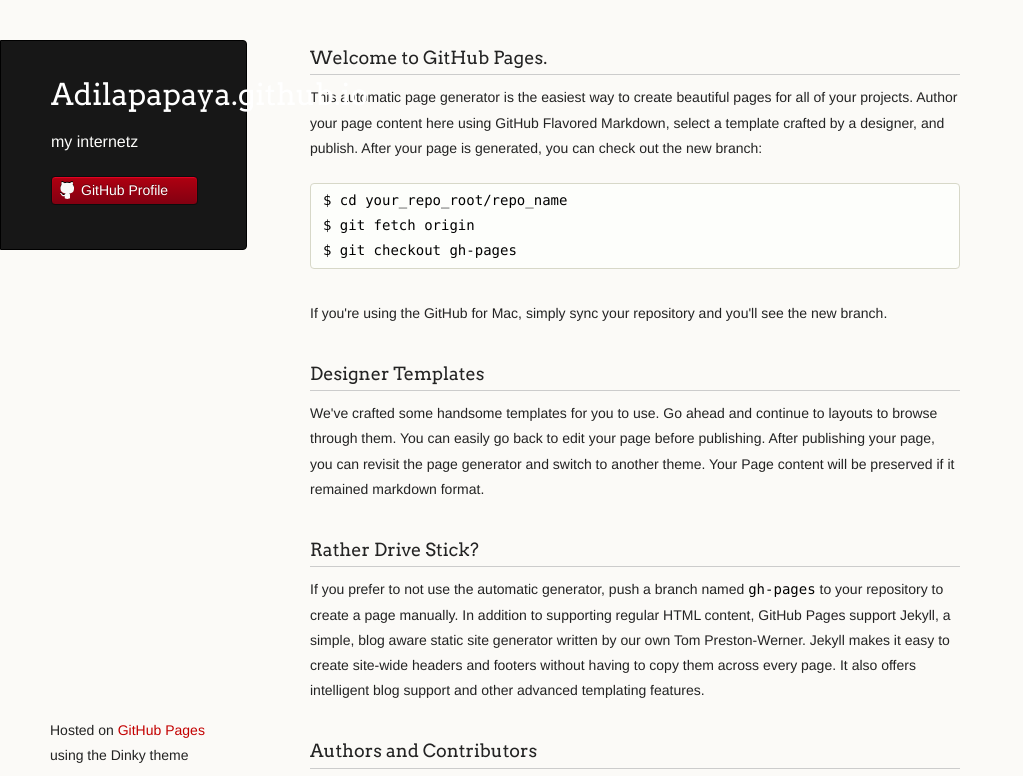
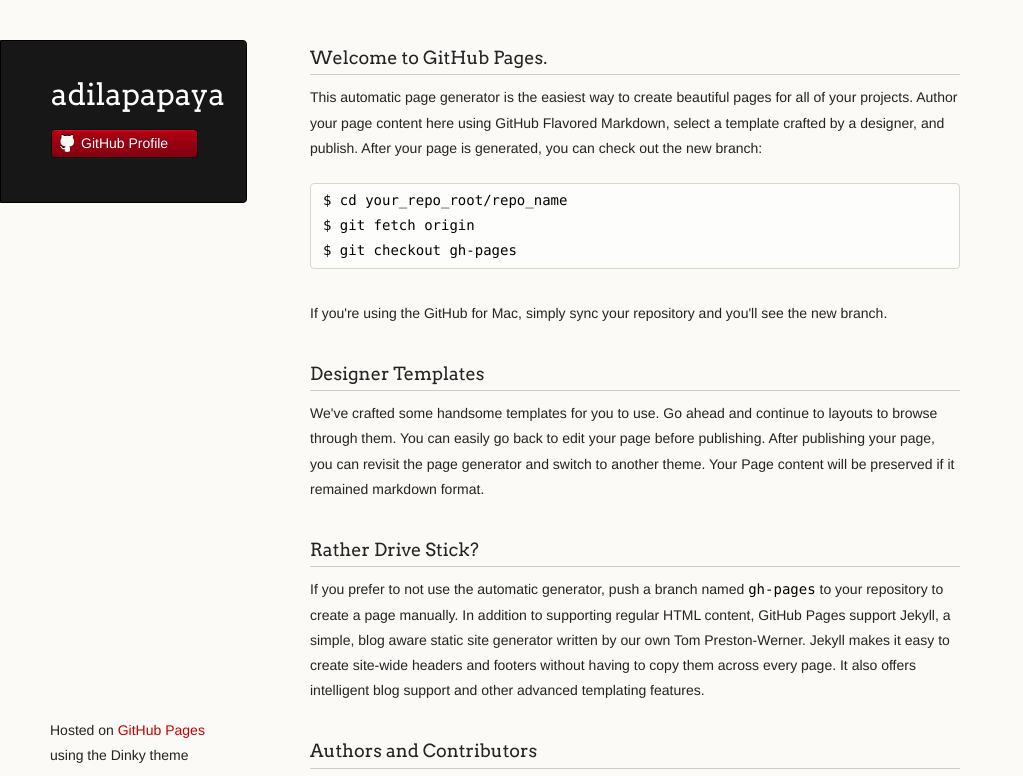
Before and after one commit to adilapapaya/adilapapaya.github.io, a plain HTML site: page index.html in a window 1280 px wide. Shown: the top 776 px of the page, without its empty margins (0-1023 px from the left). Drawn offline with Linux system fonts and the light colour scheme.

Commit message:
Update index.html

```diff
--- a/index.html
+++ b/index.html
@@ -16,9 +16,7 @@
   <body>
     <div class="wrapper">
       <header>
-        <h1 class="header">Adilapapaya.github.io</h1>
-        <p class="header">my internetz</p>
-
+        <h1 class="header"><a href="http://adilapapya.com">adilapapaya</a></h1>
 
 
         <ul>
```
